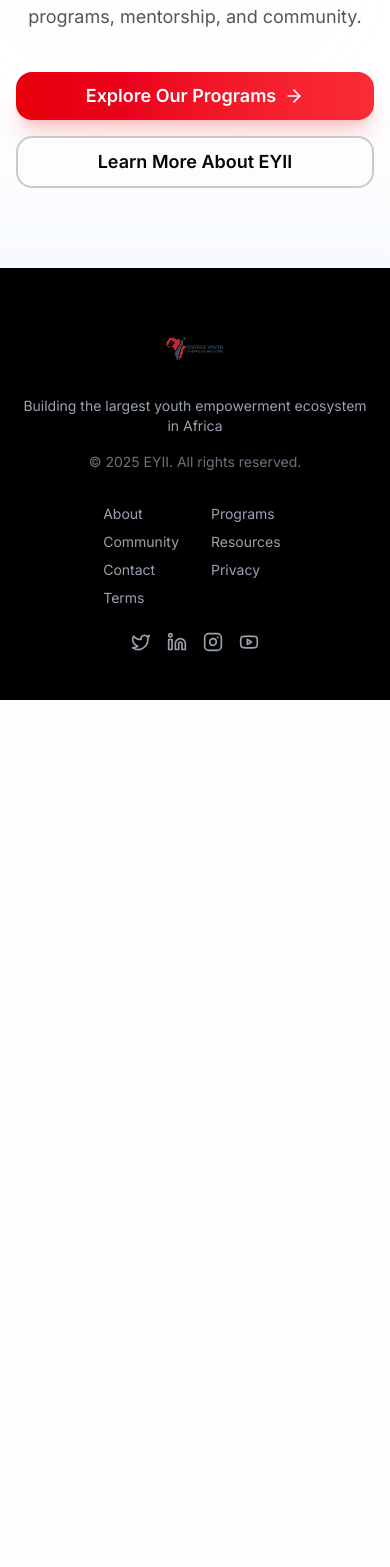
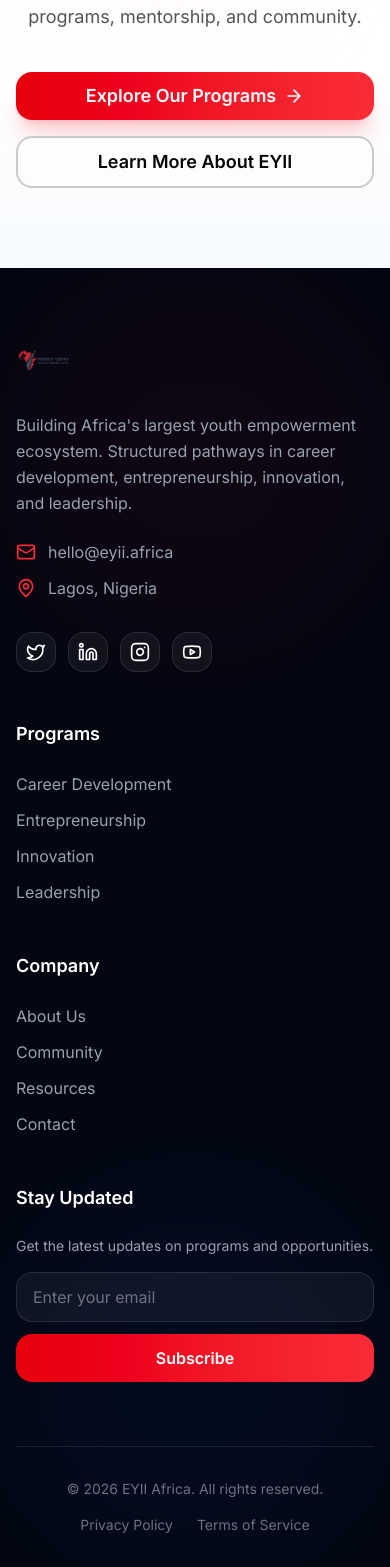
Before and after one commit to TobiWilliams001/eyii-africa, a Next.js app: page / in a window 390 px wide. Shown: the part 5946-7513 px from the top of the page. Before the commit the page ends 6646 px from the top, so only its background shows below. Built offline with nearby package versions, Linux system fonts and the light colour scheme.

Commit message:
Redesign footer with glass-card styling, gradient accents, and dark mode support

```diff
--- a/components/footer.tsx
+++ b/components/footer.tsx
@@ -1,88 +1,170 @@
+"use client"
+
 import Link from "next/link"
-import { Twitter, Linkedin, Instagram, Youtube } from "lucide-react"
+import { motion } from "framer-motion"
+import { Twitter, Linkedin, Instagram, Youtube, Mail, MapPin, ArrowUpRight } from "lucide-react"
+import { FadeInUp, StaggerContainer, StaggerItem } from "@/components/animations"
+
+const footerLinks = {
+  programs: [
+    { label: 'Career Development', href: '/pillars/career' },
+    { label: 'Entrepreneurship', href: '/pillars/entrepreneurship' },
+    { label: 'Innovation', href: '/pillars/innovation' },
+    { label: 'Leadership', href: '/pillars/leadership' },
+  ],
+  company: [
+    { label: 'About Us', href: '/about' },
+    { label: 'Community', href: '/community' },
+    { label: 'Resources', href: '/resources' },
+    { label: 'Contact', href: '/contact' },
+  ],
+  legal: [
+    { label: 'Privacy Policy', href: '/privacy' },
+    { label: 'Terms of Service', href: '/terms' },
+  ],
+}
+
+const socialLinks = [
+  { icon: Twitter, href: 'https://twitter.com/Eyii_africa', label: 'Twitter' },
+  { icon: Linkedin, href: 'https://linkedin.com/company/eyii-africa', label: 'LinkedIn' },
+  { icon: Instagram, href: 'https://instagram.com/Eyii_africa', label: 'Instagram' },
+  { icon: Youtube, href: 'https://youtube.com/@Eyii_africa', label: 'YouTube' },
+]
 
 export function Footer() {
   return (
-    <footer className="bg-black text-white">
-      <div className="mx-auto max-w-7xl py-12 px-4 sm:px-6 lg:px-8">
-        <div className="flex flex-col items-center justify-between gap-8 sm:flex-row sm:items-start">
-          <div className="flex flex-col items-center gap-4 text-center sm:items-start sm:text-left">
-            <Link href="/" className="flex items-center gap-3">
-              <div className="relative h-16 w-16">
+    <footer className="bg-gray-950 text-white relative overflow-hidden">
+      {/* Background effects */}
+      <div className="absolute inset-0 bg-subtle-pattern opacity-5" />
+      <div className="absolute top-0 right-0 w-96 h-96 bg-red-600/5 rounded-full blur-3xl" />
+      <div className="absolute bottom-0 left-0 w-96 h-96 bg-blue-600/5 rounded-full blur-3xl" />
+
+      <div className="mx-auto max-w-7xl px-4 sm:px-6 lg:px-8 relative z-10">
+        <div className="py-16 lg:py-20">
+          <StaggerContainer staggerDelay={0.1} className="grid gap-12 lg:grid-cols-5">
+            {/* Brand Column */}
+            <StaggerItem className="lg:col-span-2">
+              <Link href="/" className="flex items-center gap-3 mb-6">
+                <motion.div
+                  whileHover={{ scale: 1.05 }}
+                  className="relative h-14 w-14"
+                >
                   <img
                     src="/eyii-logo.png"
                     alt="EYII Logo"
                     className="h-full w-full object-contain"
                   />
+                </motion.div>
+              </Link>
+
+              <p className="text-gray-400 mb-6 max-w-sm leading-relaxed">
+                Building Africa's largest youth empowerment ecosystem. Structured pathways in career development, entrepreneurship, innovation, and leadership.
+              </p>
+
+              <div className="space-y-3 mb-8">
+                <div className="flex items-center gap-3 text-gray-400 hover:text-white transition-colors">
+                  <Mail className="h-5 w-5 text-red-500" />
+                  <span>hello@eyii.africa</span>
                 </div>
-            </Link>
-            <p className="text-sm text-gray-400">Building the largest youth empowerment ecosystem in Africa</p>
-            <p className="text-sm text-gray-500">© 2025 EYII. All rights reserved.</p>
+                <div className="flex items-center gap-3 text-gray-400">
+                  <MapPin className="h-5 w-5 text-red-500" />
+                  <span>Lagos, Nigeria</span>
+                </div>
               </div>
 
-          <div className="flex flex-col gap-6">
-            <div className="grid grid-cols-2 gap-x-8 gap-y-2 text-sm text-gray-400 sm:grid-cols-4 sm:justify-start">
-              <Link href="/about" className="hover:text-red-500 transition-colors">
-                About
+              {/* Social Links */}
+              <div className="flex gap-3">
+                {socialLinks.map((social) => (
+                  <motion.a
+                    key={social.label}
+                    href={social.href}
+                    target="_blank"
+                    rel="noopener noreferrer"
+                    whileHover={{ scale: 1.1, y: -2 }}
+                    whileTap={{ scale: 0.95 }}
+                    className="h-10 w-10 rounded-xl bg-white/5 hover:bg-red-600 flex items-center justify-center transition-colors duration-300 border border-white/10 hover:border-red-500"
+                    aria-label={social.label}
+                  >
+                    <social.icon className="h-5 w-5" />
+                  </motion.a>
+                ))}
+              </div>
+            </StaggerItem>
+
+            {/* Programs */}
+            <StaggerItem>
+              <h4 className="font-semibold text-lg mb-6 text-white">Programs</h4>
+              <ul className="space-y-3">
+                {footerLinks.programs.map((link) => (
+                  <li key={link.label}>
+                    <Link
+                      href={link.href}
+                      className="text-gray-400 hover:text-red-400 transition-colors flex items-center gap-1 group"
+                    >
+                      {link.label}
+                      <ArrowUpRight className="h-3 w-3 opacity-0 -translate-x-2 group-hover:opacity-100 group-hover:translate-x-0 transition-all" />
                     </Link>
-              <Link href="/programs" className="hover:text-red-500 transition-colors">
-                Programs
+                  </li>
+                ))}
+              </ul>
+            </StaggerItem>
+
+            {/* Company */}
+            <StaggerItem>
+              <h4 className="font-semibold text-lg mb-6 text-white">Company</h4>
+              <ul className="space-y-3">
+                {footerLinks.company.map((link) => (
+                  <li key={link.label}>
+                    <Link
+                      href={link.href}
+                      className="text-gray-400 hover:text-red-400 transition-colors flex items-center gap-1 group"
+                    >
+                      {link.label}
+                      <ArrowUpRight className="h-3 w-3 opacity-0 -translate-x-2 group-hover:opacity-100 group-hover:translate-x-0 transition-all" />
                     </Link>
-              <Link href="/community" className="hover:text-red-500 transition-colors">
-                Community
-              </Link>
-              <Link href="/resources" className="hover:text-red-500 transition-colors">
-                Resources
-              </Link>
-              <Link href="/contact" className="hover:text-red-500 transition-colors">
-                Contact
-              </Link>
-              <Link href="/privacy" className="hover:text-red-500 transition-colors">
-                Privacy
-              </Link>
-              <Link href="/terms" className="hover:text-red-500 transition-colors">
-                Terms
-              </Link>
+                  </li>
+                ))}
+              </ul>
+            </StaggerItem>
+
+            {/* Newsletter */}
+            <StaggerItem>
+              <h4 className="font-semibold text-lg mb-6 text-white">Stay Updated</h4>
+              <p className="text-gray-400 text-sm mb-4">Get the latest updates on programs and opportunities.</p>
+              <form className="flex flex-col gap-3">
+                <input
+                  type="email"
+                  placeholder="Enter your email"
+                  className="px-4 py-3 rounded-xl bg-white/5 border border-white/10 text-white placeholder:text-gray-500 focus:outline-none focus:border-red-500 transition-colors"
+                />
+                <motion.button
+                  whileHover={{ scale: 1.02 }}
+                  whileTap={{ scale: 0.98 }}
+                  type="submit"
+                  className="px-4 py-3 rounded-xl bg-gradient-to-r from-red-600 to-red-500 text-white font-semibold hover:from-red-700 hover:to-red-600 transition-all"
+                >
+                  Subscribe
+                </motion.button>
+              </form>
+            </StaggerItem>
+          </StaggerContainer>
         </div>
 
-            <div className="flex items-center justify-center gap-4 sm:justify-start">
-              <a
-                href="https://twitter.com/Eyii_africa"
-                target="_blank"
-                rel="noopener noreferrer"
-                className="text-gray-400 hover:text-red-500 transition-colors"
-                aria-label="Twitter"
+        {/* Bottom Bar */}
+        <div className="border-t border-white/10 py-8 flex flex-col sm:flex-row justify-between items-center gap-4">
+          <p className="text-gray-500 text-sm">
+            © {new Date().getFullYear()} EYII Africa. All rights reserved.
+          </p>
+          <div className="flex gap-6 text-sm text-gray-500">
+            {footerLinks.legal.map((link) => (
+              <Link
+                key={link.label}
+                href={link.href}
+                className="hover:text-white transition-colors"
               >
-                <Twitter className="h-5 w-5" />
-              </a>
-              <a
-                href="https://linkedin.com/company/eyii-africa"
-                target="_blank"
-                rel="noopener noreferrer"
-                className="text-gray-400 hover:text-red-500 transition-colors"
-                aria-label="LinkedIn"
-              >
-                <Linkedin className="h-5 w-5" />
-              </a>
-              <a
-                href="https://instagram.com/Eyii_africa"
-                target="_blank"
-                rel="noopener noreferrer"
-                className="text-gray-400 hover:text-red-500 transition-colors"
-                aria-label="Instagram"
-              >
-                <Instagram className="h-5 w-5" />
-              </a>
-              <a
-                href="https://youtube.com/@Eyii_africa"
-                target="_blank"
-                rel="noopener noreferrer"
-                className="text-gray-400 hover:text-red-500 transition-colors"
-                aria-label="YouTube"
-              >
-                <Youtube className="h-5 w-5" />
-              </a>
-            </div>
+                {link.label}
+              </Link>
+            ))}
           </div>
         </div>
       </div>
```
Lines whose indentation alone changed are shown as unchanged.
